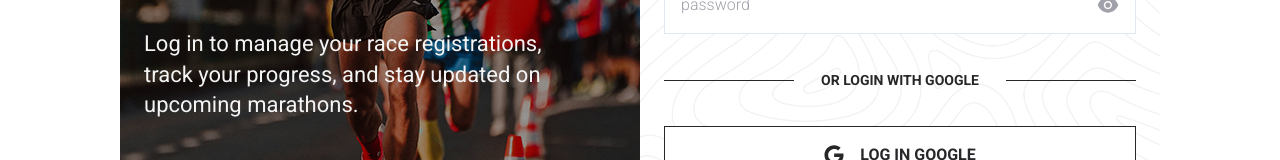
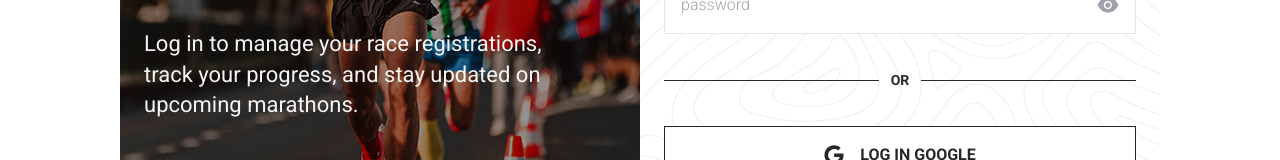
Before and after one commit to devrakibulrahman/raceflow-client-side, a React (Vite) app: page /auth/login in a window 1280 px wide. Shown: the part 402-562 px from the top of the page. Built offline with nearby package versions, Linux system fonts and the light colour scheme.

Commit message:
remove the event handle function from the login page and also declare the login form page done on 01/03/2025 at 08:55 pm

```diff
--- a/src/components/LoginForm.jsx
+++ b/src/components/LoginForm.jsx
@@ -1,8 +1,18 @@
+import { useState } from "react";
 import { AiFillEye, AiFillEyeInvisible  } from "react-icons/ai";
 import { FaGoogle } from "react-icons/fa";
 import { Link } from "react-router-dom";
 
 const LoginForm = () => {
+
+    // state declare here ---->
+    const [showPassword, setShowPassword] = useState(false);
+
+    // event handle function declare here ---->
+    const handleShowPassword = () => {
+        setShowPassword(!showPassword);
+    };
+
     return (
         <>
             <form className="w-full">
@@ -27,10 +37,10 @@ const LoginForm = () => {
                         </div>
                     </div>
                     <div className="w-full pt-5">
-                        <div className="w-full flex items-center justify-between">
-                            <div className="w-[60px] border-b border-head-charleston-green transition ease-linear duration-200 sm:w-[170px] md:w-[200px] lg:w-[100px] xl:w-[130px]"></div>
-                            <p className="font-roboto text-sm text-head-charleston-green font-bold uppercase">Or Login With Google</p>
-                            <div className="w-[60px] border-b border-head-charleston-green transition ease-linear duration-200 sm:w-[170px] md:w-[200px] lg:w-[100px] xl:w-[130px]"></div>
+                        <div className="w-full flex items-center justify-between gap-x-3">
+                            <div className="w-full border-b border-head-charleston-green transition ease-linear duration-200"></div>
+                            <p className="font-roboto text-sm text-head-charleston-green font-bold uppercase">Or</p>
+                            <div className="w-full border-b border-head-charleston-green transition ease-linear duration-200"></div>
                         </div>
                         <div className="w-full mt-9">
                             <button className="w-full p-4 border border-head-charleston-green bg-white flex items-center justify-center gap-4">
--- a/src/pages/LoginPage.jsx
+++ b/src/pages/LoginPage.jsx
@@ -1,15 +1,6 @@
-import { useState } from "react";
 import LoginForm from "../components/LoginForm";
 
 const LoginPage = () => {
-
-    // state declare here ---->
-    const [showPassword, setShowPassword] = useState(false);
-
-    // event handle function declare here ---->
-    const handleShowPassword = () => {
-        setShowPassword(!showPassword);
-    };
 
     return (
         <>
```
